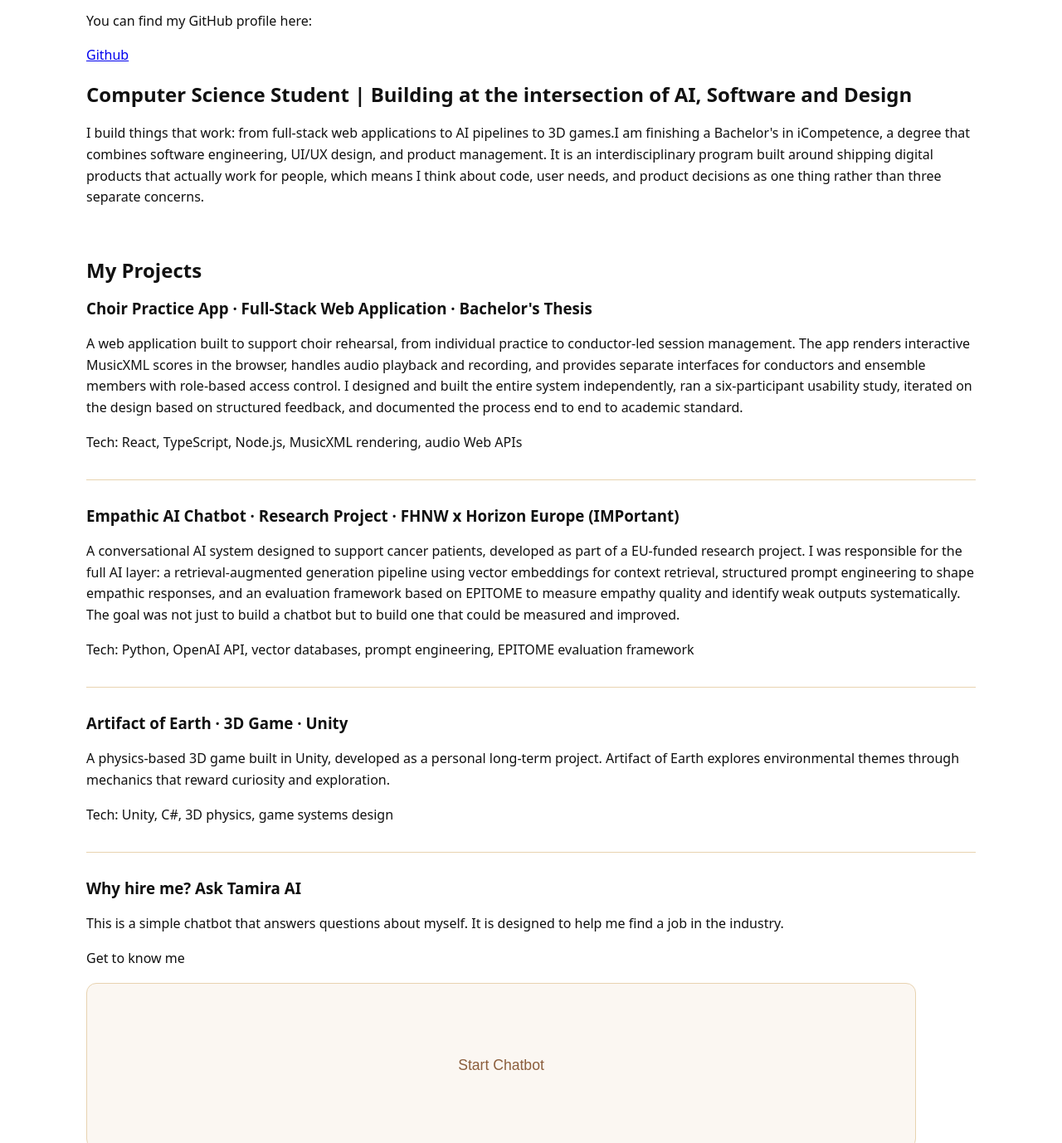
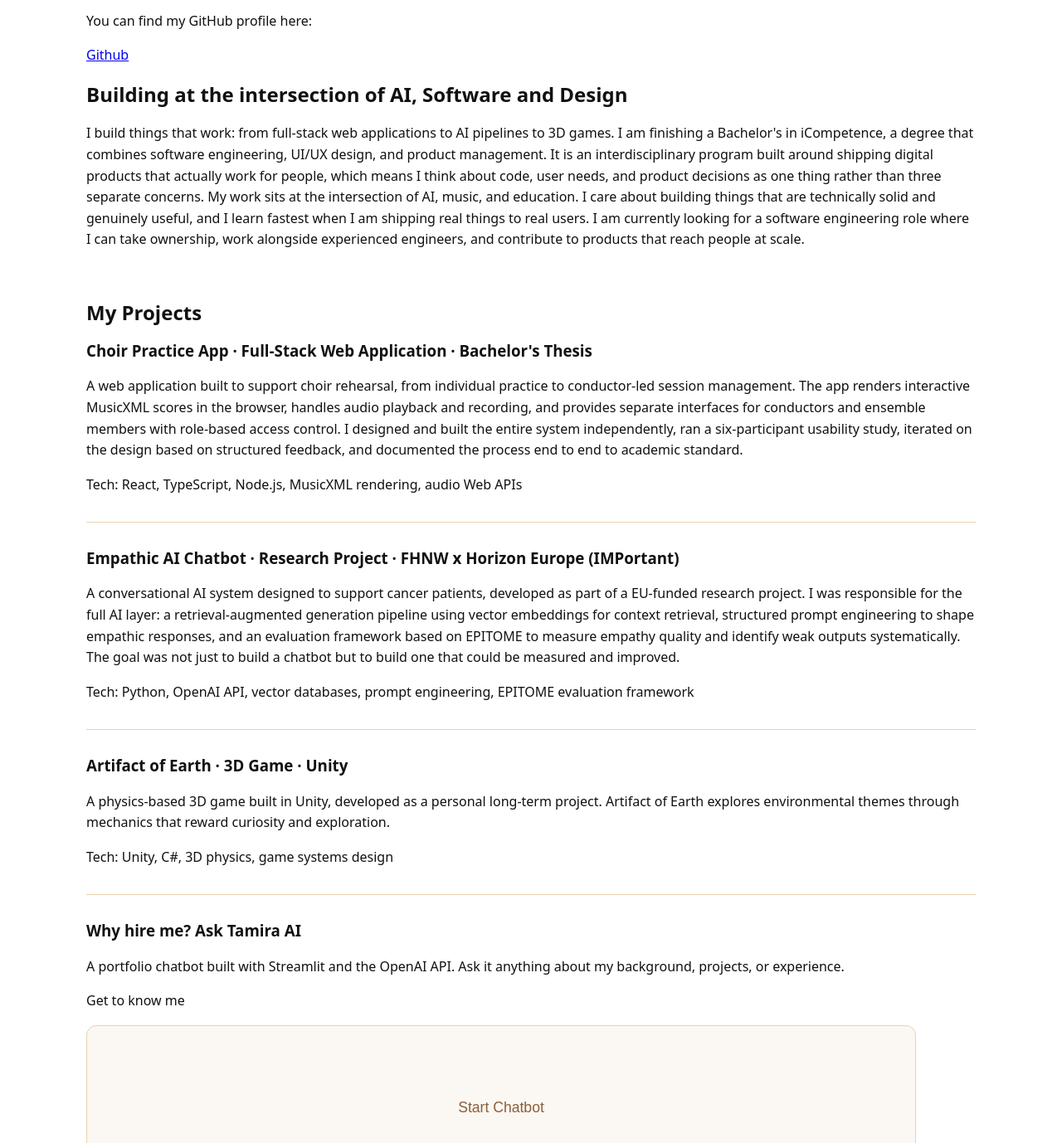
Before and after one commit to miranicad/portfolio, a plain HTML site: page index.html in a window 1280 px wide. Shown: the part 563-1941 px from the top of the page at 83% size. Drawn offline with Linux system fonts and the light colour scheme.

Commit message:
update text

```diff
--- a/index.html
+++ b/index.html
@@ -17,16 +17,21 @@
             <img src="assets/picture.jpeg">
         </div>
     </section>
-    <p>You can find my GitHub profile here: </p>
-    <a href="https://github.com/miranicad" target="_blank" rel="noopener">Github</a>
+
     <section class="introduction">
-        <h2>Computer Science Student | Building at the intersection of AI, Software and Design</h2>
+        <p>You can find my GitHub profile here: </p>
+        <a href="https://github.com/miranicad" target="_blank" rel="noopener">Github</a>
+        <h2>Building at the intersection of AI, Software and Design</h2>
         <p>
-            I build things that work: from full-stack web applications to AI pipelines to 3D games.I am finishing a
+            I build things that work: from full-stack web applications to AI pipelines to 3D games. I am finishing a
             Bachelor's in iCompetence, a degree that combines software engineering, UI/UX design, and product
             management. It is an interdisciplinary program built around shipping digital products that actually work for
             people, which means I think about code, user needs, and product decisions as one thing rather than three
-            separate concerns. </p>
+            separate concerns. My work sits at the intersection of AI, music, and education. I care about building
+            things that are technically solid and genuinely useful, and I learn fastest when I am shipping real things
+            to real users.
+            I am currently looking for a software engineering role where I can take ownership, work alongside
+            experienced engineers, and contribute to products that reach people at scale.</p>
 
     </section>
     <br>
@@ -56,11 +61,11 @@
 
 
         <h3>Why hire me? Ask Tamira AI</h3>
-        <p>This is a simple chatbot that answers questions about myself. It is designed to help me find a job in the
-            industry.</p>
+        <p>A portfolio chatbot built with Streamlit and the OpenAI API. Ask it anything about my background, projects, or experience.</p>
         <p>Get to know me</p>
         <div class="embed">
-            <button class="embed-start" onclick="this.style.display='none'; this.nextElementSibling.style.display='block';">
+            <button class="embed-start"
+                    onclick="this.style.display='none'; this.nextElementSibling.style.display='block';">
                 Start Chatbot
             </button>
             <iframe
@@ -72,7 +77,7 @@
                     onload="this.contentWindow"
             ></iframe>
             <script>
-                document.querySelector('.embed-start').addEventListener('click', function() {
+                document.querySelector('.embed-start').addEventListener('click', function () {
                     const iframe = this.nextElementSibling;
                     iframe.src = iframe.dataset.src;
                 });
```
